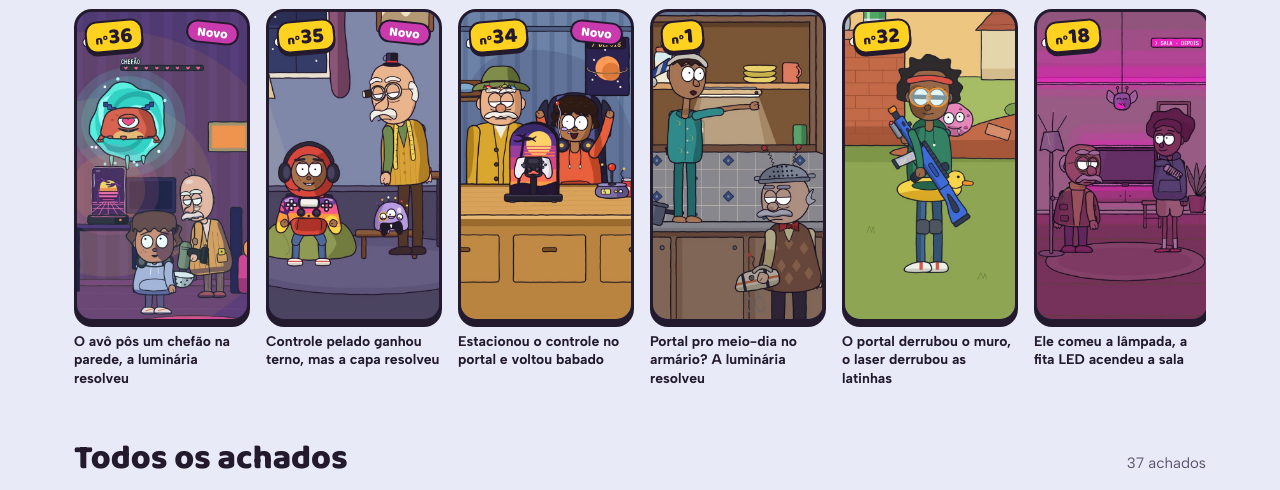
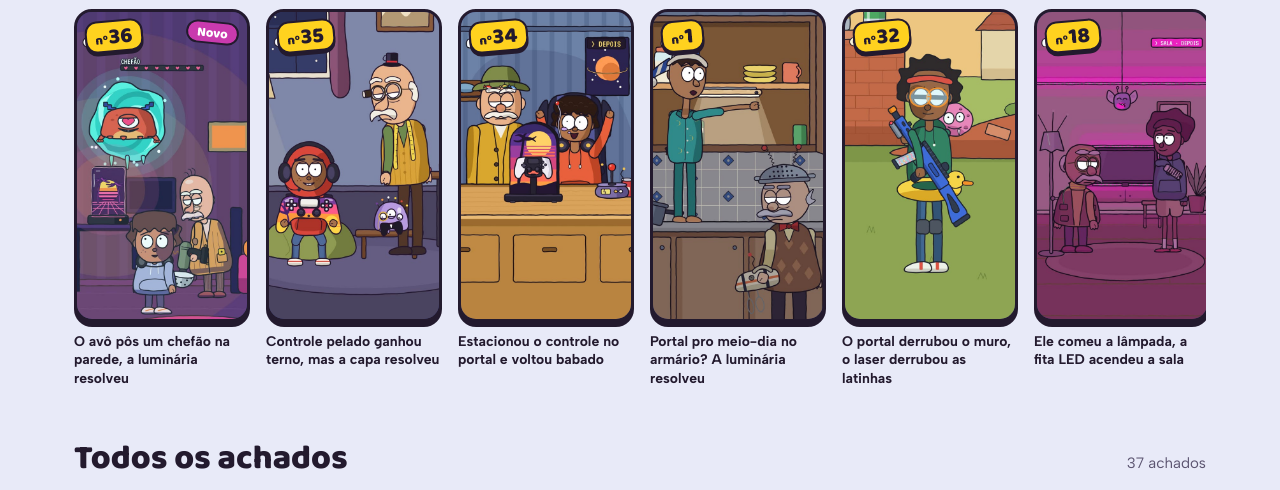
Before and after one commit to zenith-shop/zenith-shop.github.io, a plain HTML site: page index.html in a window 1280 px wide. Shown: the part 603-1093 px from the top of the page. Drawn offline with Linux system fonts and the light colour scheme.

Commit message:
Vitrine atualizada (37 produtos)

```diff
--- a/index.html
+++ b/index.html
@@ -375,11 +375,11 @@ footer p { margin: 0 0 4px; max-width: 70ch; }
       <span class="cena-titulo">O avô pôs um chefão na parede, a luminária resolveu</span>
     </a></li>
     <li><a class="cena" href="#n35" data-n="35">
-      <span class="cena-quadro"><img src="capas/v78.jpg" alt="" width="540" height="960"><span class="etiqueta"><span class="so-leitor">Produto número 35</span><span aria-hidden="true"><small>nº</small>35</span></span><span class="novo">Novo</span></span>
+      <span class="cena-quadro"><img src="capas/v78.jpg" alt="" width="540" height="960"><span class="etiqueta"><span class="so-leitor">Produto número 35</span><span aria-hidden="true"><small>nº</small>35</span></span></span>
       <span class="cena-titulo">Controle pelado ganhou terno, mas a capa resolveu</span>
     </a></li>
     <li><a class="cena" href="#n34" data-n="34">
-      <span class="cena-quadro"><img src="capas/v76.jpg" alt="" width="540" height="960"><span class="etiqueta"><span class="so-leitor">Produto número 34</span><span aria-hidden="true"><small>nº</small>34</span></span><span class="novo">Novo</span></span>
+      <span class="cena-quadro"><img src="capas/v76.jpg" alt="" width="540" height="960"><span class="etiqueta"><span class="so-leitor">Produto número 34</span><span aria-hidden="true"><small>nº</small>34</span></span></span>
       <span class="cena-titulo">Estacionou o controle no portal e voltou babado</span>
     </a></li>
     <li><a class="cena" href="#n1" data-n="1">
```
